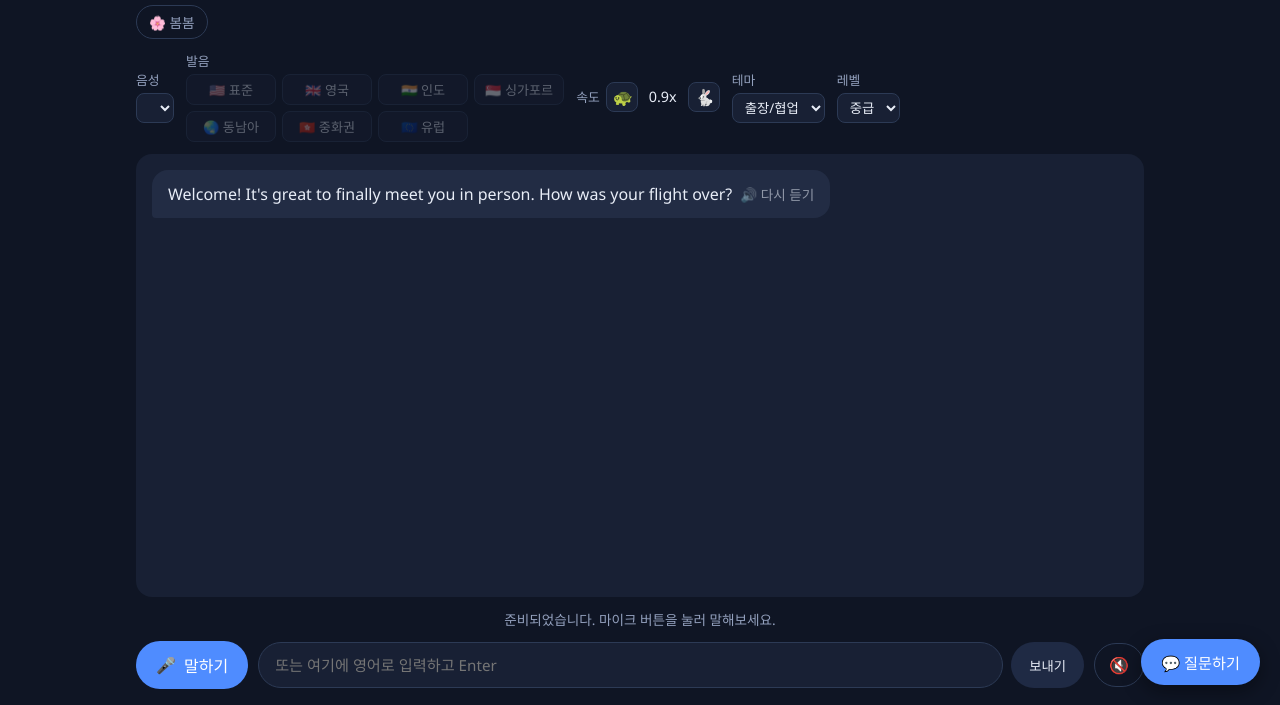
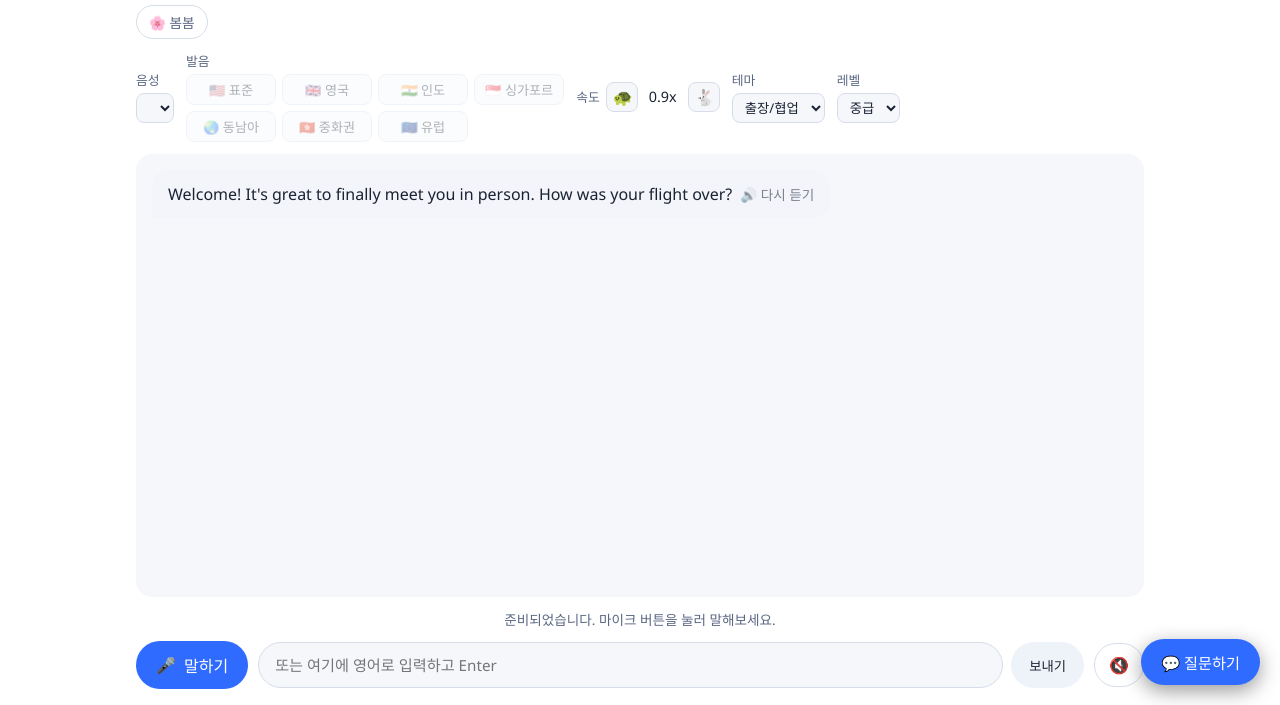
Before and after one commit to konetee0106/estudy, a website: page public/index.html in a window 1280 px wide. Shown: the part 95-800 px from the top of the page. Drawn offline with Linux system fonts and the light colour scheme; a web font is replaced by a local one.

Commit message:
전체 화이트(라이트) 테마로 전환

```diff
--- a/public/index.html
+++ b/public/index.html
@@ -1,5 +1,5 @@
 <!DOCTYPE html>
-<html lang="ko">
+<html lang="ko" data-theme="light">
   <head>
     <meta charset="UTF-8" />
     <meta name="viewport" content="width=device-width, initial-scale=1.0" />
--- a/public/style.css
+++ b/public/style.css
@@ -6,17 +6,17 @@
 }
 
 :root {
-  --bg: #0f1524;
-  --panel: #182034;
-  --panel-2: #1f2a44;
-  --accent: #4f8cff;
-  --accent-2: #34d399;
-  --user: #2a3b5e;
-  --ai: #222c44;
-  --text: #e8edf7;
-  --muted: #93a0bd;
-  --border: #2c3a55;
-  --danger: #ef4444;
+  --bg: #ffffff;
+  --panel: #f5f7fb;
+  --panel-2: #eef2f9;
+  --accent: #2f6bff;
+  --accent-2: #059669;
+  --user: #e5efff;
+  --ai: #f3f5fa;
+  --text: #1a2233;
+  --muted: #5a6782;
+  --border: #d6dde9;
+  --danger: #dc2626;
 }
 
 html,
@@ -137,7 +137,7 @@ select {
 .msg .correction {
   margin-top: 8px;
   padding-top: 8px;
-  border-top: 1px dashed #3a4a68;
+  border-top: 1px dashed var(--border);
   color: var(--accent-2);
   font-size: 0.85rem;
 }
@@ -428,8 +428,8 @@ footer {
 }
 
 .w-miss {
-  color: #fbbf24;
-  background: rgba(251, 191, 36, 0.12);
+  color: #b45309;
+  background: rgba(251, 191, 36, 0.18);
   border-radius: 4px;
   padding: 0 3px;
 }
@@ -454,7 +454,7 @@ footer {
   color: var(--accent-2);
 }
 .legend .l-miss::before {
-  color: #fbbf24;
+  color: #b45309;
 }
 .legend .l-extra::before {
   color: var(--danger);
@@ -818,7 +818,7 @@ footer {
 
 .listen-item.now {
   border-color: var(--accent);
-  background: #1c2b4a;
+  background: color-mix(in srgb, var(--accent) 12%, transparent);
 }
 
 .item-main {
@@ -1008,7 +1008,7 @@ footer {
   z-index: 100;
   display: none;
   background: #0b1220;
-  color: var(--text);
+  color: #f9fafb;
   border: 1px solid var(--accent);
   border-radius: 10px;
   padding: 10px 14px;
```
Also changed, not shown: public/bombom.html (+1 -1 lines), public/core-verbs.html (+1 -1 lines), public/echo.html (+1 -1 lines), public/listen.html (+1 -1 lines), public/reading.html (+1 -1 lines), public/sentence.html (+1 -1 lines), public/shadowing.html (+1 -1 lines), public/speaking.html (+1 -1 lines), public/teacher.html (+1 -1 lines), public/verb.html (+1 -1 lines), public/writing.html (+1 -1 lines).
